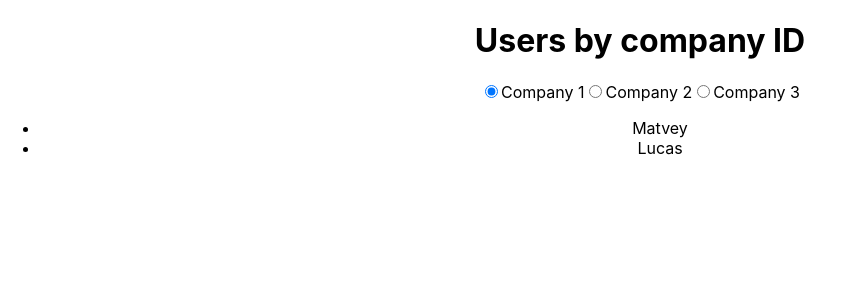
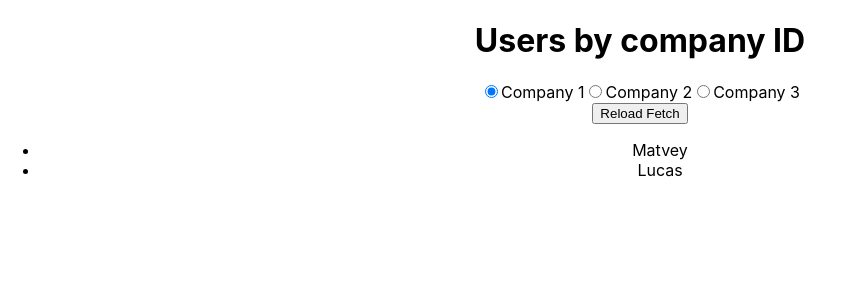
Before and after one commit to matveyprupas/template_app, a React (Create React App) app: page / in a window 1280 px wide. Both pictures are taken after a click on the radio button "Company 1". Shown: the top 300 px of the page, without its empty margins (0-844 px from the left). Built offline with nearby package versions, Linux system fonts and the light colour scheme.

Commit message:
feat: add re-force

```diff
--- a/src/App.js
+++ b/src/App.js
@@ -10,6 +10,8 @@ function App() {
     if(event.target.tagName !== "INPUT") return;
     setCompanyId(+event.target.value);
   }
+
+  // console.log('APP RENDERS');
 
   return (
     <div className="App">
--- a/src/UsersList.js
+++ b/src/UsersList.js
@@ -1,15 +1,30 @@
+import { useEffect, useState } from 'react';
 import useUsersByCompanyId from './hooks/useUsersByCompanyId';
 
 function UsersList({companyId}) {
 
-  const usersByCompanyId = useUsersByCompanyId(companyId);
+  const [isReload, setIsReload] = useState(false)
 
+  const usersByCompanyId = useUsersByCompanyId(companyId, isReload, setIsReload);
+
+  useEffect(()=>{
+    setIsReload(false);
+  }, [])
+
+  const handleReload = () => {
+    setIsReload(true);
+  }
+
+  // console.log('UsersList RENDERS');
   return (
-    <ul>
-      {usersByCompanyId.map((user) => (
-        <li key={user.name}>{user.name}</li>
-      ))}
-    </ul>
+    <>
+      <button onClick={handleReload}>Reload Fetch</button>
+      <ul>
+        {usersByCompanyId.map((user) => (
+          <li key={user.name}>{user.name}</li>
+        ))}
+      </ul>
+    </>
   );
 }
 
--- a/src/hooks/useUsersByCompanyId.js
+++ b/src/hooks/useUsersByCompanyId.js
@@ -11,21 +11,29 @@ const fetchData = () => {
   });
 }
 
-export default function useUsersByCompanyId(companyId) {
+export default function useUsersByCompanyId(companyId, force = false, setForce) {
+
+  // console.log('useUsersByCompanyId: ', companyId, usersByCompanyIdCacheMap, force);
+
   const [usersById, setUsersById] = useState([]);
+
 
   useEffect(() => {
     if(companyId === -1) return;
+    if(force) {
+      usersByCompanyIdCacheMap.delete(companyId);
+    }
     if(!usersByCompanyIdCacheMap.has(companyId)) {
       fetchData().then((users) => {
         const res = users.filter((user) => user.companyId === companyId);
         usersByCompanyIdCacheMap.set(companyId, res);
         setUsersById(res);
+        if(force) setForce(false);
       });
     } else {
       setUsersById(usersByCompanyIdCacheMap.get(companyId));
     }
-  }, [companyId]);
+  }, [companyId, force, setForce]);
 
   return usersById;
 }
```
